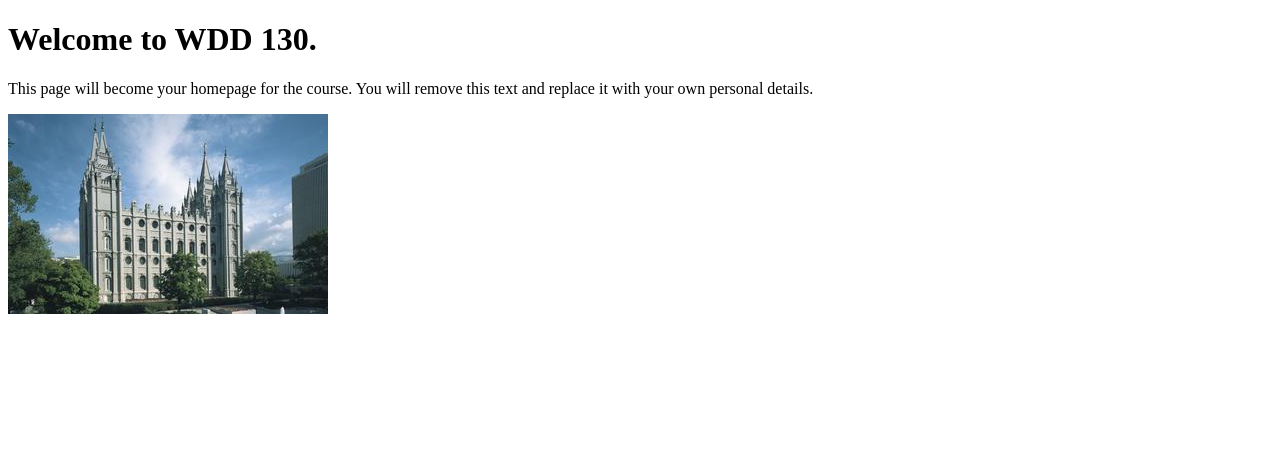
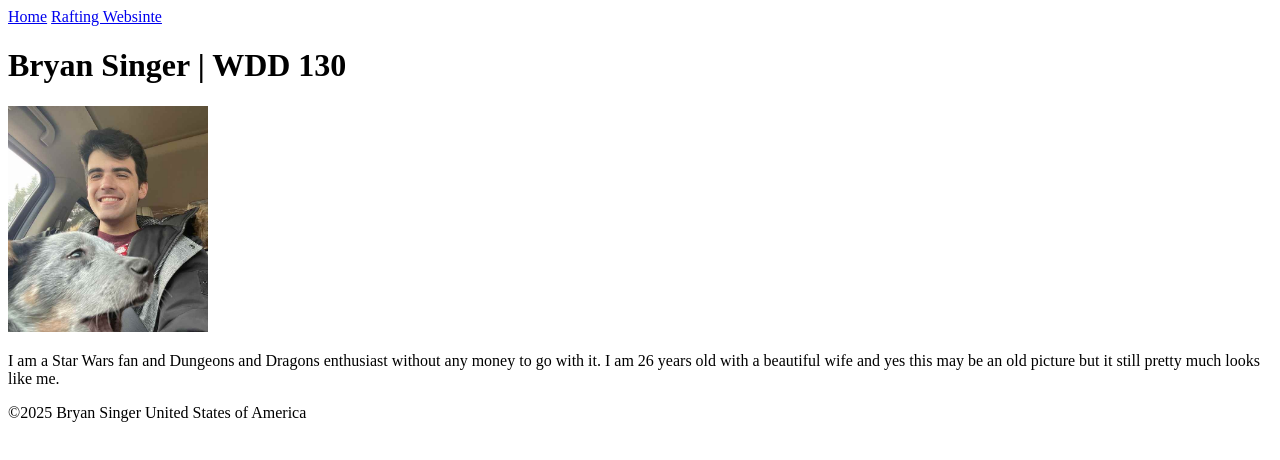
Before and after one commit to Bryan-Singer/wdd130, a plain HTML site: page index.html in a window 1280 px wide. Drawn offline with Linux system fonts and the light colour scheme.

Commit message:
Made my first website and it's all about me! I'm just brimming with humility.

```diff
--- a/index.html
+++ b/index.html
@@ -1,14 +1,36 @@
 <!DOCTYPE html>
 <html lang="en">
+
 <head>
     <meta charset="UTF-8">
     <meta name="viewport" content="width=device-width, initial-scale=1.0">
-    <title>WDD 130 | Personal Homepage</title>
+    <title>Bryan Singer | WDD 130</title>
 </head>
+
 <body>
-    <h1>Welcome to WDD 130.</h1>
-    <p>This page will become your homepage for the course. You will remove this text and replace it with your own personal details.</p>
+    <header>
+        <nav>
+            <a href="#">Home</a>
+            <a href="wwr/">Rafting Websinte</a>
+        </nav>
+    </header>
+    <main>
+        <h1>Bryan Singer | WDD 130</h1>
 
-    <img src="images/salt-lake-temple.jpg" alt="The Salt Lake Temple.">
+        <img src="images/profile.jpg" alt="A picture of a man and his derpy dog." width="200">
+
+        <p>
+            I am a Star Wars fan and Dungeons and Dragons enthusiast without
+            any money to go with it. I am 26 years old with a beautiful wife
+            and yes this may be an old picture but it still pretty much looks
+            like me.
+        </p>
+    </main>
+    <footer>
+        <p>
+            &copy;2025 Bryan Singer United States of America
+        </p>
+    </footer>
 </body>
+
 </html>
```
Also changed, not shown: images/profile.jpg (added).
